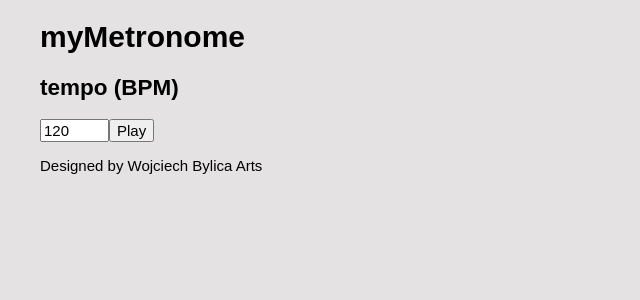
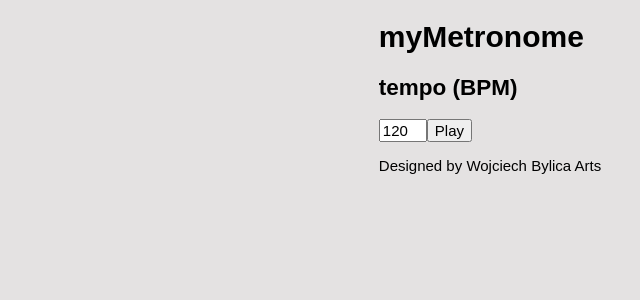
Before and after one commit to WojciechBylica/my-metronome, a React (Create React App) app: page / in a window 1280 px wide. Shown: the top 300 px of the page, without its empty margins (150-790 px from the left). Built offline with nearby package versions, Linux system fonts and the light colour scheme.

Commit message:
style corr, code cleaning

```diff
--- a/src/App.js
+++ b/src/App.js
@@ -4,9 +4,13 @@ import click2 from './click2.mp3';
 function App() {
   const [playSound, setPlaySound] = useState(false);
   const [bpm, setBpm] = useState(120);
-  const [audio] = useState(new Audio(click2));
+  const audio = new Audio(click2);
   let tempo = 60000 / bpm;
   const intervalId = useRef();
+
+  const handleTempoChange = (event) => {
+    setBpm(+event.target.value);
+  };
 
   const SwitchOnOrOff = () => {
     setPlaySound(!playSound);
@@ -15,7 +19,6 @@ function App() {
   useEffect(() => {
     if (!playSound) {
       clearInterval(intervalId.current);
-      audio.pause();
     } else {
       intervalId.current = setInterval(() => {
         audio.play();
@@ -25,33 +28,28 @@ function App() {
   }, [playSound]);
 
   return (
-    <div>
+    <>
       <header>
         <h1>myMetronome</h1>
       </header>
       <main>
         <h2>tempo (BPM)</h2>
-        <label>
         <input
+          style={{ width: '48px' }}
           type="number"
           step="1"
           min="30"
           max="250"
           value={bpm}
-            onChange={(event) => {
-              setBpm(+event.target.value);
-            }}
+          onChange={handleTempoChange}
           required
         />
-        </label>
-        <button onClick={SwitchOnOrOff}>
-          <span>{!playSound ? 'Play' : 'Stop'}</span>
-        </button>
+        <button onClick={SwitchOnOrOff}>{!playSound ? 'Play' : 'Stop'}</button>
       </main>
       <footer>
         <p>Designed by Wojciech Bylica Arts</p>
       </footer>
-    </div>
+    </>
   );
 }
 
--- a/src/GlobalStyle.js
+++ b/src/GlobalStyle.js
@@ -13,6 +13,7 @@ html {
 body {
     display: flex;
     flex-direction: column;
+    align-items: center;
     font-family: "Montserrat", sans-serif;
     margin: 0 auto;
     max-width: 900px;
```
Lines whose indentation alone changed are shown as unchanged.
